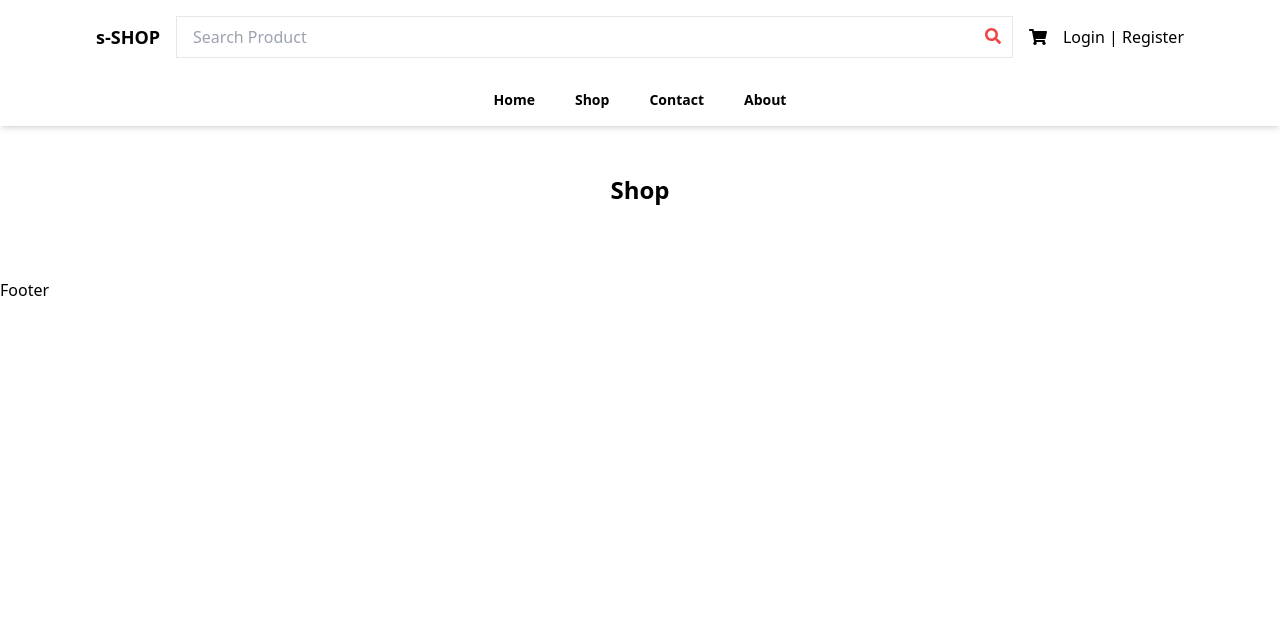
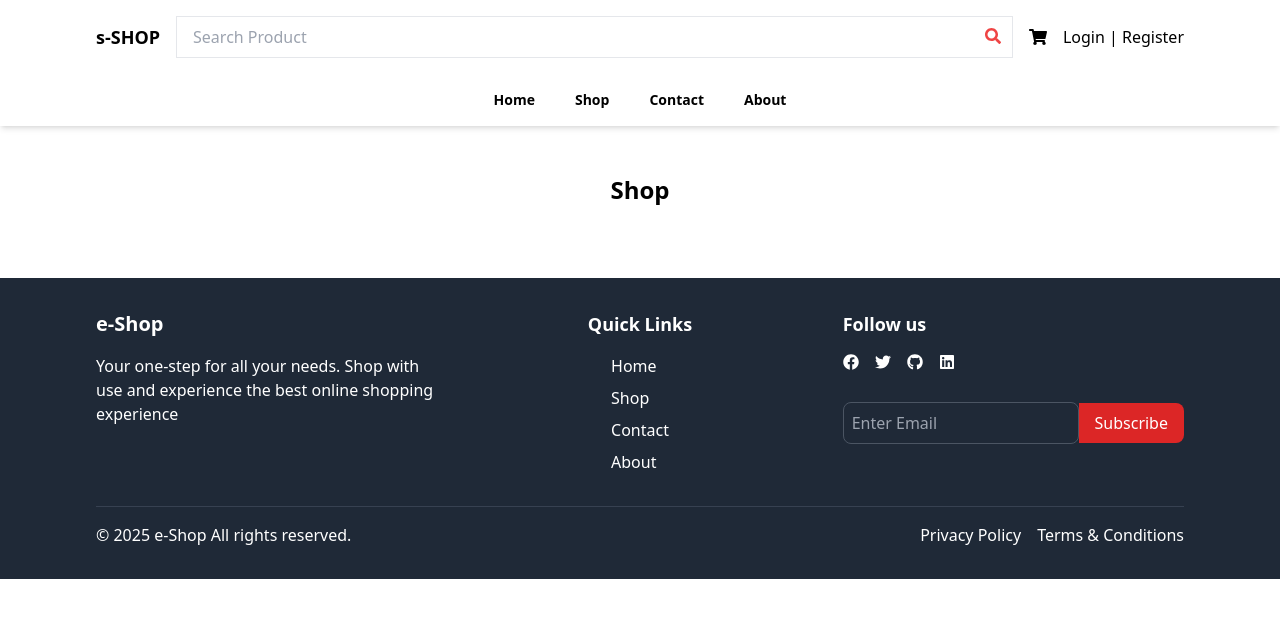
Before and after one commit to nhanquoc-it/nqd-ecommerce-shop, a React (Vite) app in the folder frontend/: page /shop in a window 1280 px wide. Shown: the top 618 px of the page. Built offline with nearby package versions, Linux system fonts and the light colour scheme.

Commit message:
create footer

```diff
--- a/frontend/src/components/Footer.jsx
+++ b/frontend/src/components/Footer.jsx
@@ -1,5 +1,89 @@
+import { Link } from "react-router-dom";
+
+import { FaFacebook, FaGithub, FaLinkedin, FaTwitter } from "react-icons/fa";
+
 const Footer = () => {
-	return <div>Footer</div>;
+	return (
+		<footer className="bg-gray-800 text-white py-8 px-4 md:px-16 lg:px-24">
+			<div className="container mx-auto grid grid-cols-1 md:grid-cols-3 gap-8">
+				<div>
+					<h3 className="text-xl font-semibold">e-Shop</h3>
+					<p className="mt-4">
+						Your one-step for all your needs. Shop with use and experience the
+						best online shopping experience
+					</p>
+				</div>
+
+				<div className="flex flex-col md:items-center">
+					<h4 className="text-lg font-semibold">Quick Links</h4>
+					<ul className="mt-4 space-y-2">
+						<li>
+							<Link to="/" className="hover:underline">
+								Home
+							</Link>
+						</li>
+						<li>
+							<Link to="/shop" className="hover:underline">
+								Shop
+							</Link>
+						</li>
+						<li>
+							<Link to="/contact" className="hover:underline">
+								Contact
+							</Link>
+						</li>
+						<li>
+							<Link to="/about" className="hover:underline">
+								About
+							</Link>
+						</li>
+					</ul>
+				</div>
+
+				<div>
+					<h4 className="text-lg font-semibold">Follow us</h4>
+					<div className="flex space-x-4 mt-4">
+						<a href="" className="hover:text-gray-400">
+							<FaFacebook />
+						</a>
+						<a href="" className="hover:text-gray-400">
+							<FaTwitter />
+						</a>
+						<a href="" className="hover:text-gray-400">
+							<FaGithub />
+						</a>
+						<a href="" className="hover:text-gray-400">
+							<FaLinkedin />
+						</a>
+					</div>
+					<form className="flex items-center justify-center mt-8">
+						<input
+							type="email"
+							placeholder="Enter Email"
+							className="w-full p-2 rounded-lg bg-gray-800 border border-gray-600"
+						/>
+						<button className="bg-red-600 text-white px-4 py-2 rounded-r-lg">
+							Subscribe
+						</button>
+					</form>
+				</div>
+			</div>
+
+			<div className="mt-8 border-t border-gray-700 pt-4">
+				<div className="container mx-auto flex flex-col md:flex-row justify-between items-center">
+					<p>&copy; 2025 e-Shop All rights reserved.</p>
+					<div className="flex space-x-4 mt-4 md:mt-0">
+						<a href="" className="hover:underline">
+							Privacy Policy
+						</a>
+						<a href="" className="hover:underline">
+							Terms & Conditions
+						</a>
+					</div>
+				</div>
+			</div>
+		</footer>
+	);
 };
 
 export default Footer;
```
